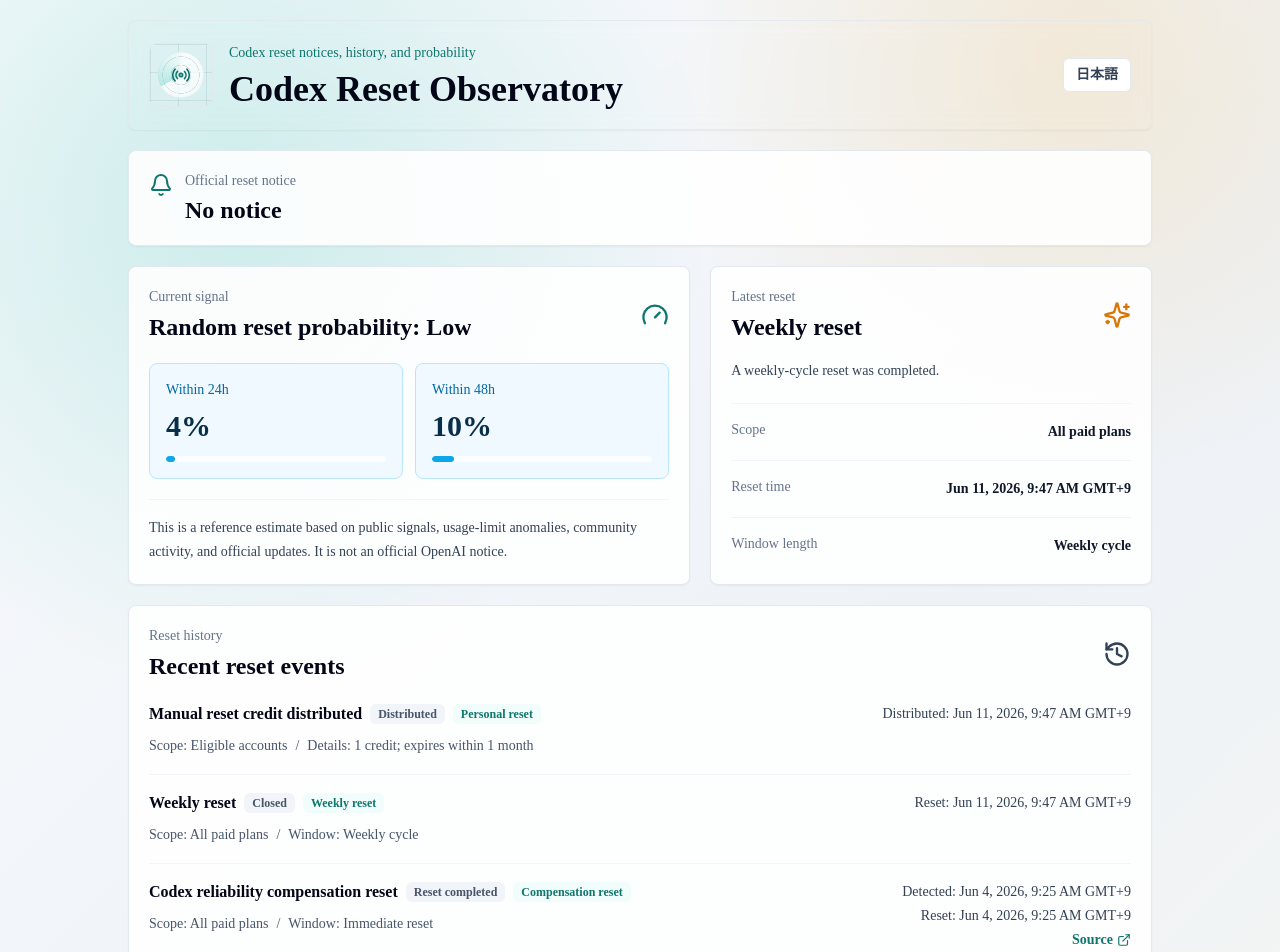
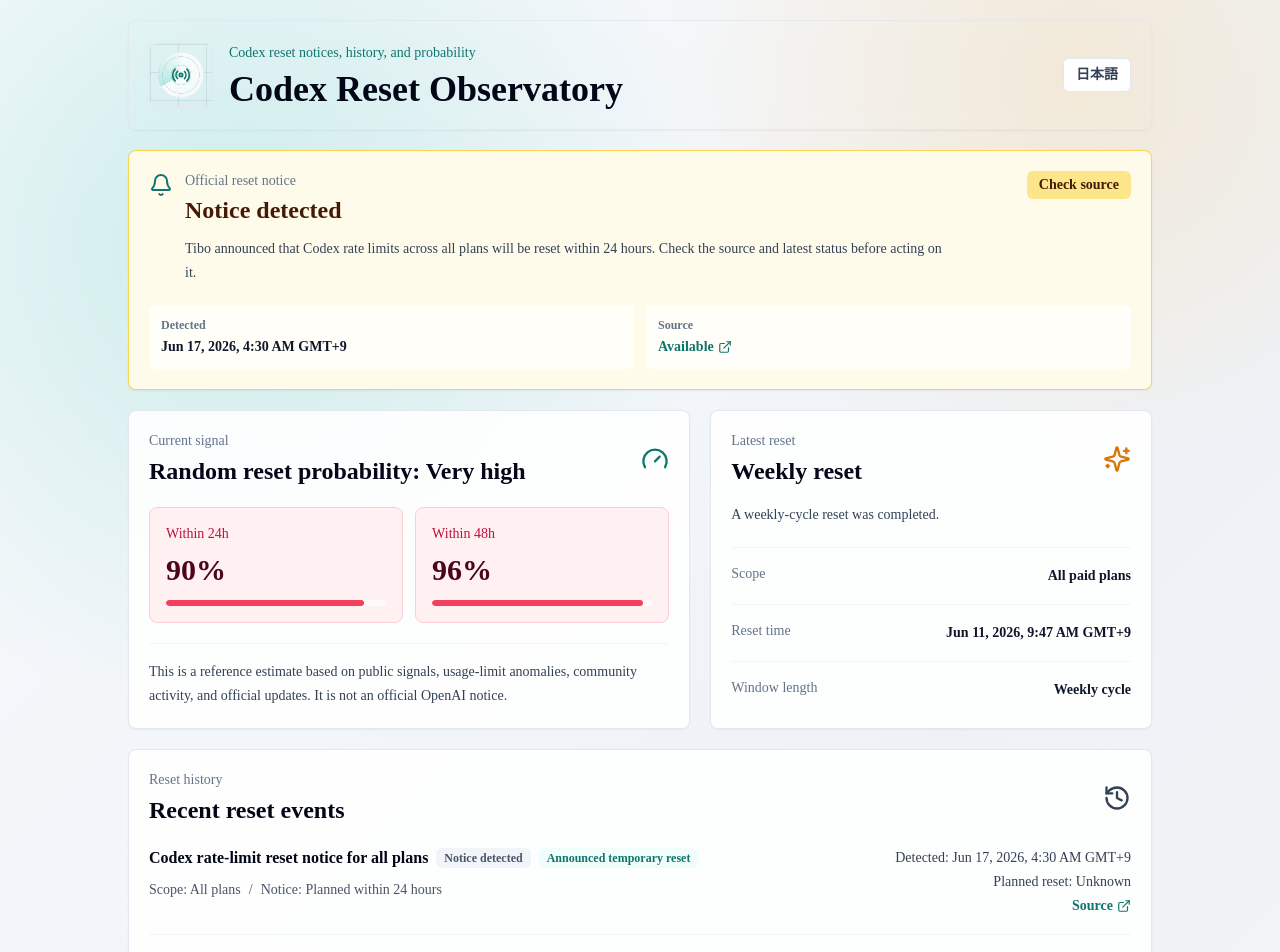
Before and after one commit to gussuri/codex-reset-observatory, a Next.js app: page /en in a window 1280 px wide. Shown: the top 952 px of the page. Built offline with nearby package versions, Linux system fonts and the light colour scheme; no server answers.

Commit message:
Add official Codex reset notice

```diff
--- a/components/EnglishRadarDashboard.tsx
+++ b/components/EnglishRadarDashboard.tsx
@@ -68,8 +68,7 @@
                 </h2>
                 {viewModel.activeWindow.active ? (
                   <p className="mt-3 max-w-3xl text-sm leading-6 text-slate-700">
-                    An external signal close to an official reset notice is
-                    active. Check the source before acting on it.
+                    {translateHistoryText(viewModel.activeWindow.summary)}
                   </p>
                 ) : null}
               </div>
@@ -462,6 +461,14 @@
       "Long-session compression usage anomaly compensation reset",
     "Sam氏の投稿をきっかけにしたレート制限リセット":
       "Rate-limit reset triggered by Sam's post",
+    "全プランCodexレート制限リセット予告":
+      "Codex rate-limit reset notice for all plans",
+    "Tibo氏が、全プランのCodexレート制限を24時間以内にリセットすると発表しました。":
+      "Tibo announced that Codex rate limits across all plans will be reset within 24 hours.",
+    "Tibo氏が、全プランのCodexレート制限を24時間以内にリセットすると発表しました。 予告内容を優先して最新状況を確認してください。":
+      "Tibo announced that Codex rate limits across all plans will be reset within 24 hours. Check the source and latest status before acting on it.",
+    "Tibo氏が、修正完了後に全プランのCodexレート制限を24時間以内にリセットすると発表しました。":
+      "Tibo said the issue was fixed and that Codex rate limits across all plans will be reset within 24 hours.",
     "全有料プラン": "All paid plans",
     "全プラン": "All plans",
     "Codexユーザー": "Codex users",
@@ -474,6 +481,7 @@
     "配布": "Distributed",
     "検知": "Detected",
     "実施": "Reset",
+    "実施予定": "Planned reset",
     "終了": "Closed",
     "リセット実施": "Reset completed",
     "予告検知": "Notice detected",
@@ -492,6 +500,8 @@
     "9時間25分": "9 hours 25 minutes",
     "17時間20分": "17 hours 20 minutes",
     "19時間53分": "19 hours 53 minutes",
+    "24時間以内の予定": "Planned within 24 hours",
+    "予告内容": "Notice",
     "概要は取得できていません。": "No summary is available.",
     "1週間サイクルの定期リセットが実施されました。":
       "A weekly-cycle reset was completed.",
--- a/data/observationSignals.ts
+++ b/data/observationSignals.ts
@@ -10,4 +10,13 @@
   source?: string | null;
 };
 
-export const LOCAL_OBSERVATION_SIGNALS: Array<LocalObservationSignal> = [];
+export const LOCAL_OBSERVATION_SIGNALS: Array<LocalObservationSignal> = [
+  {
+    id: "official-codex-rate-limit-reset-notice-2026-06-17",
+    observedAt: "2026-06-17T04:30:00+09:00",
+    type: "official_notice",
+    title:
+      "Tibo氏が、全プランのCodexレート制限を24時間以内にリセットすると発表しました。",
+    source: "https://x.com/thsottiaux/status/2066956441173323943",
+  },
+];
--- a/data/resetHistory.ts
+++ b/data/resetHistory.ts
@@ -1,6 +1,6 @@
 import type { RadarViewModel, WindowEventLike } from "@/lib/radar";
 
-export const LOCAL_MODEL_UPDATED_AT = "2026-06-15T00:00:00+09:00";
+export const LOCAL_MODEL_UPDATED_AT = "2026-06-17T04:30:00+09:00";
 export const MANUAL_NEXT_REGULAR_RESET_AT = "2026-06-18T12:04:00+09:00";
 export const MANUAL_NEXT_REGULAR_RESET_TIME_CONFIRMED = false;
 export const MANUAL_LAST_REGULAR_RESET_AT = "2026-06-11T09:47:00+09:00";
@@ -26,6 +26,21 @@
 ];
 
 export const LOCAL_RESET_HISTORY: Array<WindowEventLike> = [
+  {
+    id: "local-codex-rate-limit-reset-notice-2026-06-17",
+    title: "全プランCodexレート制限リセット予告",
+    kind: "window_opened",
+    status: "open",
+    opened_at: "2026-06-17T04:30:00+09:00",
+    closed_at: null,
+    completed_at: null,
+    window_minutes: 1440,
+    window_human: "24時間以内の予定",
+    scope: "全プラン",
+    summary:
+      "Tibo氏が、修正完了後に全プランのCodexレート制限を24時間以内にリセットすると発表しました。",
+    source_url: "https://x.com/thsottiaux/status/2066956441173323943",
+  },
   {
     id: "local-codex-reliability-compensation-2026-06-04",
     title: "Codex 可靠性事故补偿重置",
--- a/lib/radar.ts
+++ b/lib/radar.ts
@@ -489,8 +489,10 @@
   const predictionLevel = getLocalExpectationLevel(source);
   const observedLatestWindow = getLatestWindow(source);
   const observedHistory = getRecentHistory(source);
+  const latestObservedResetAt =
+    observedHistory.find((item) => item.resetAt)?.resetAt ?? null;
   const regularResetForecast = getRegularResetForecast(
-    observedHistory[0]?.resetAt ?? observedHistory[0]?.date ?? null,
+    latestObservedResetAt,
   );
   const latestWindow = getLatestWindowWithRegularReset(
     observedLatestWindow,
@@ -812,14 +814,16 @@
   const active = Boolean(officialNotice);
   const openedAt = officialNotice?.observedAt ?? null;
   const source = officialNotice?.source ?? null;
+  const noticeTitle = officialNotice?.title ?? null;
 
   if (active) {
     return {
       active,
       kind: "official",
       label: "予告あり",
-      summary:
-        "このサイトで確認した公式リセット予告があります。予告内容を優先して最新状況を確認してください。",
+      summary: noticeTitle
+        ? `${noticeTitle} 予告内容を優先して最新状況を確認してください。`
+        : "このサイトで確認した公式リセット予告があります。予告内容を優先して最新状況を確認してください。",
       openedAt,
       source,
     };
@@ -881,7 +885,10 @@
 
   return items
     .map((item) => {
-      const resetAt = item.closed_at ?? item.completed_at ?? item.opened_at ?? null;
+      const isPendingNotice = isPendingResetNotice(item);
+      const resetAt = isPendingNotice
+        ? null
+        : item.closed_at ?? item.completed_at ?? item.opened_at ?? null;
       const key = item.id ?? item.guid ?? `${item.title}-${resetAt ?? item.date ?? ""}`;
       const source = getEventSource(item);
 
@@ -890,13 +897,16 @@
         title: translateSourceText(item.title),
         resetType: getResetType(item),
         status: translateEventStatus(item.kind ?? item.status),
-        date: item.date ?? resetAt,
+        date: item.date ?? resetAt ?? item.opened_at,
         signalAt: item.opened_at ?? item.date ?? null,
         resetAt,
         signalLabel: "検知",
-        resetLabel: "実施",
+        resetLabel: isPendingNotice ? "実施予定" : "実施",
         scope: translateSourceText(item.scope),
-        windowLength: formatWindowLength(item.window_minutes),
+        windowLabel: isPendingNotice ? "予告内容" : undefined,
+        windowLength: item.window_human
+          ? translateSourceText(item.window_human)
+          : formatWindowLength(item.window_minutes),
         source,
       };
     })
@@ -1031,6 +1041,14 @@
   }
 
   return `${minutes}分`;
+}
+
+function isPendingResetNotice(item: WindowLike & { kind?: string }) {
+  return Boolean(
+    (item.kind === "window_opened" || item.status === "open") &&
+      !item.closed_at &&
+      !item.completed_at,
+  );
 }
 
 function getLocalModelUpdatedAt(openAIStatus?: OpenAIStatusSignals | null) {
```
